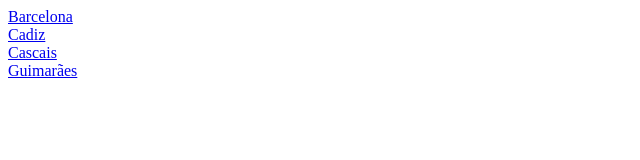
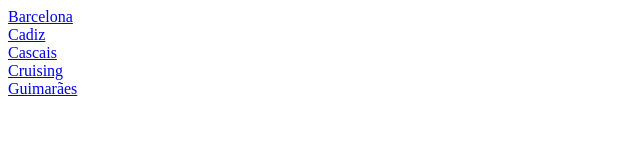
Before and after one commit to mwatwe01/family-photos, a plain HTML site: page 2026/index.html in a window 1280 px wide. Shown: the whole page, without its empty margins (0-640 px from the left). Drawn offline with Linux system fonts and the light colour scheme.

Commit message:
Update index.html

```diff
--- a/2026/index.html
+++ b/2026/index.html
@@ -2,5 +2,6 @@
   <a href="barcelona.html">Barcelona</a><br>
   <a href="cadiz.html">Cadiz</a><br>
   <a href="cascais.html">Cascais</a><br>
+  <a href="cruising.html">Cruising</a><br>
   <a href="guimaraes.html">Guimarães</a><br>
 </body></html>
```
